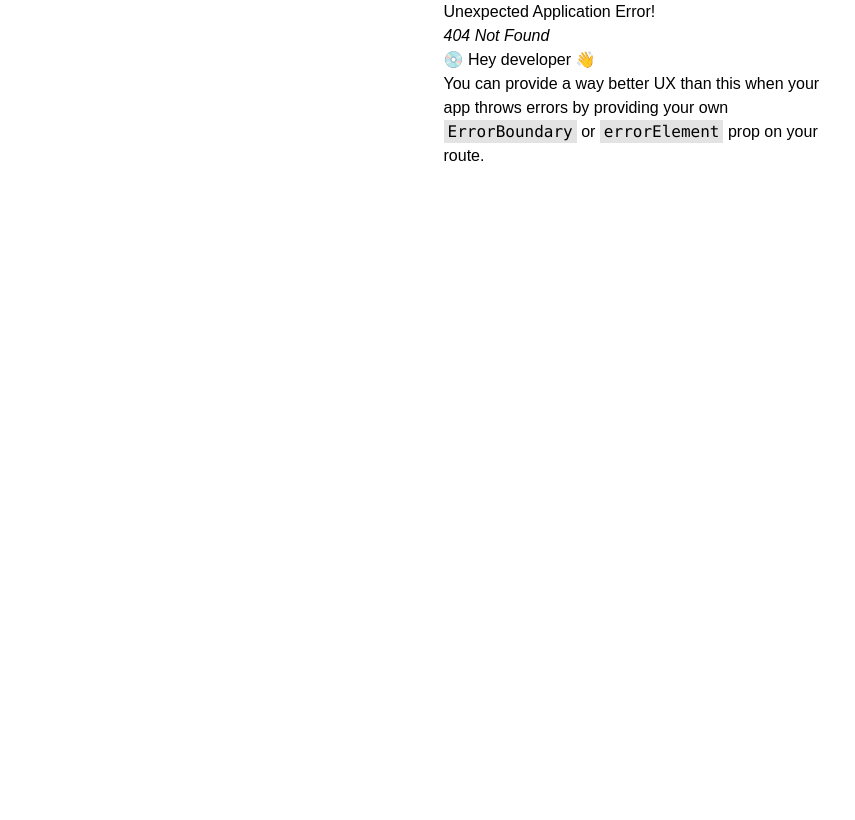
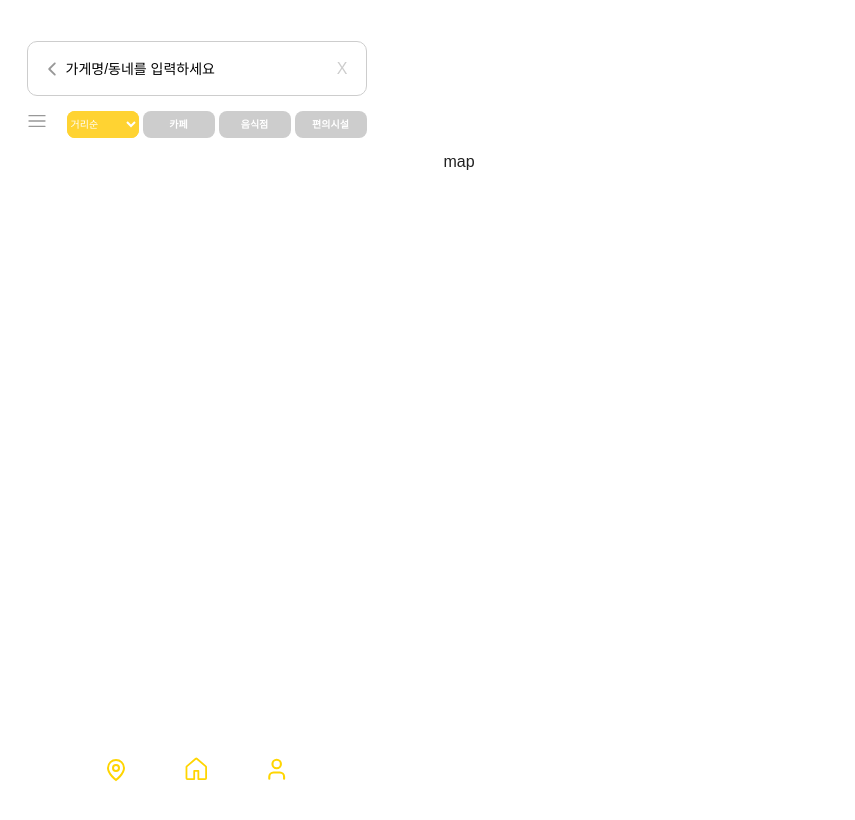
Before and after one commit to 9oormthon-univ/2024_DANPOONG_TEAM_14_FE, a React (Vite) app: page /circle-me in a window 1280 px wide. Before the commit this address had no page. Shown: the top 820 px of the page, without its empty margins (0-855 px from the left). Built offline with nearby package versions, Linux system fonts and the light colour scheme; a web font is replaced by a local one.

Commit message:
footer, main page header 추가

```diff
--- /dev/null
+++ b/src/components/CategoryItem/index.tsx
@@ -0,0 +1,7 @@
+export const CategoryItem = ({ children }: { children: React.ReactNode }) => {
+  return (
+    <div className="w-[72px] h-[27px] rounded-[8px] bg-[#CDCDCD] text-center">
+      <span className="text-[10px] font-bold text-[#ffffff]">{children}</span>
+    </div>
+  )
+}
--- a/src/layout/footer/Footer.tsx
+++ b/src/layout/footer/Footer.tsx
@@ -1,3 +1,21 @@
+import { GrLocation } from "react-icons/gr"
+import { GoHome } from "react-icons/go"
+import { LuUser } from "react-icons/lu"
+
 export const Footer = () => {
-  return <div>Footer</div>
+  return (
+    <div className="w-[393px] h-[61px]">
+      <ul className="flex h-full justify-center items-center gap-[53.43px]">
+        <li>
+          <GrLocation className="w-[24px] h-[30px] text-[#FFD501] font-bold" />
+        </li>
+        <li>
+          <GoHome className="w-[28.57px] h-[28.57px] text-[#FFD501] font-bold" />
+        </li>
+        <li>
+          <LuUser className="w-[25.39px] h-[28.57px] text-[#FFD501] font-bold" />
+        </li>
+      </ul>
+    </div>
+  )
 }
--- a/src/layout/header/Header.tsx
+++ b/src/layout/header/Header.tsx
@@ -1,11 +1,14 @@
 import { IoIosArrowBack } from "react-icons/io"
 import { useLocation, useNavigate } from "react-router-dom"
 import { FaUser } from "react-icons/fa6"
+import { RxHamburgerMenu } from "react-icons/rx"
+import { CategoryItem } from "../../components/CategoryItem"
 
 export const Header = () => {
   const location = useLocation()
   const navigate = useNavigate()
 
+  if (location.pathname === "/accept" || location.pathname === "/types") {
     return (
       <div className="flex bg-[#FFFFFF] relative justify-center items-center pt-[29px]">
         <div
@@ -30,7 +33,9 @@ export const Header = () => {
         {location.pathname === "/types" && (
           <div className="flex absolute right-[38px] top-[59px]">
             <div>
-            <span className="text-[14px] font-bold text-[#CDCDCD]">Kakao</span>
+              <span className="text-[14px] font-bold text-[#CDCDCD]">
+                Kakao
+              </span>
             </div>
             <div className="w-[24px] h-[24px] bg-[#CDCDCD] rounded-[10px] flex items-center justify-center ml-[9px]">
               <div>
@@ -42,3 +47,55 @@ export const Header = () => {
       </div>
     )
   }
+  if (location.pathname === "/circle-me") {
+    return (
+      <div className="w-[393px] h-[150px] flex flex-col items-center">
+        <div className="w-[340px] h-[55px] relative mt-[41px] flex mb-[15px]">
+          <div className="absolute top-[50%] left-[15px] transform -translate-y-1/2 flex justify-center items-center">
+            <IoIosArrowBack className="text-[#989898] text-[20px]" />
+          </div>
+          <div className="w-full h-full">
+            <input
+              type="text"
+              className="border-[#CDCDCD] border-solid border-[1.5px] w-full h-full pl-[38px] placeholder-[#000000] placeholder-bold rounded-[10px] text-[14px]"
+              placeholder="가게명/동네를 입력하세요"
+            />
+          </div>
+          <div className="absolute top-[50%] right-[19px] transform -translate-y-1/2">
+            <span className="text-[#CDCDCD]">X</span>
+          </div>
+        </div>
+        <div className="flex">
+          <div className="mr-[20px]">
+            <RxHamburgerMenu className="text-[#989898] text-[20px]" />
+          </div>
+          <ul className="flex gap-[4px]">
+            <li>
+              <div className="w-[72px] h-[27px] rounded-[8px] bg-[#FFD332] flex justify-center">
+                <select
+                  name="category"
+                  id="category"
+                  className="bg-[#FFD332] w-full h-full rounded-[8px] text-[10px] text-[#ffffff]"
+                >
+                  <option value="distance">거리순</option>
+                  <option value="correct">정확도순</option>
+                </select>
+              </div>
+            </li>
+            <li>
+              <CategoryItem>카페</CategoryItem>
+            </li>
+            <li>
+              <CategoryItem>음식점</CategoryItem>
+            </li>
+            <li>
+              <CategoryItem>편의시설</CategoryItem>
+            </li>
+          </ul>
+        </div>
+      </div>
+    )
+  }
+
+  return <div>header</div>
+}
--- a/src/layout/index.tsx
+++ b/src/layout/index.tsx
@@ -9,14 +9,14 @@ export const Layout = () => {
   return (
     <div className="relative">
       <div className="text-black_01 w-[390px]">
-        <div className="fixed top-0 left-0 z-10 w-full bg-black_03">
+        <div className="fixed top-0 left-0 z-10 w-full">
           <Header />
         </div>
         <div className="mx-auto min-h-screen">
           <Outlet />
         </div>
         {location.pathname !== "/accept" && location.pathname !== "/types" && (
-          <div className="bg-black_03">
+          <div className="fixed bottom-0 left-0 bg-[#ffffff]">
             <Footer />
           </div>
         )}
--- /dev/null
+++ b/src/pages/main/MainPage.tsx
@@ -0,0 +1,7 @@
+export const MainPage = () => {
+  return (
+    <div className="mt-[150px]">
+      <div>map</div>
+    </div>
+  )
+}
```
Also changed, not shown: src/routes/Router.tsx (+11 -0 lines). Lines whose indentation alone changed are shown as unchanged.
